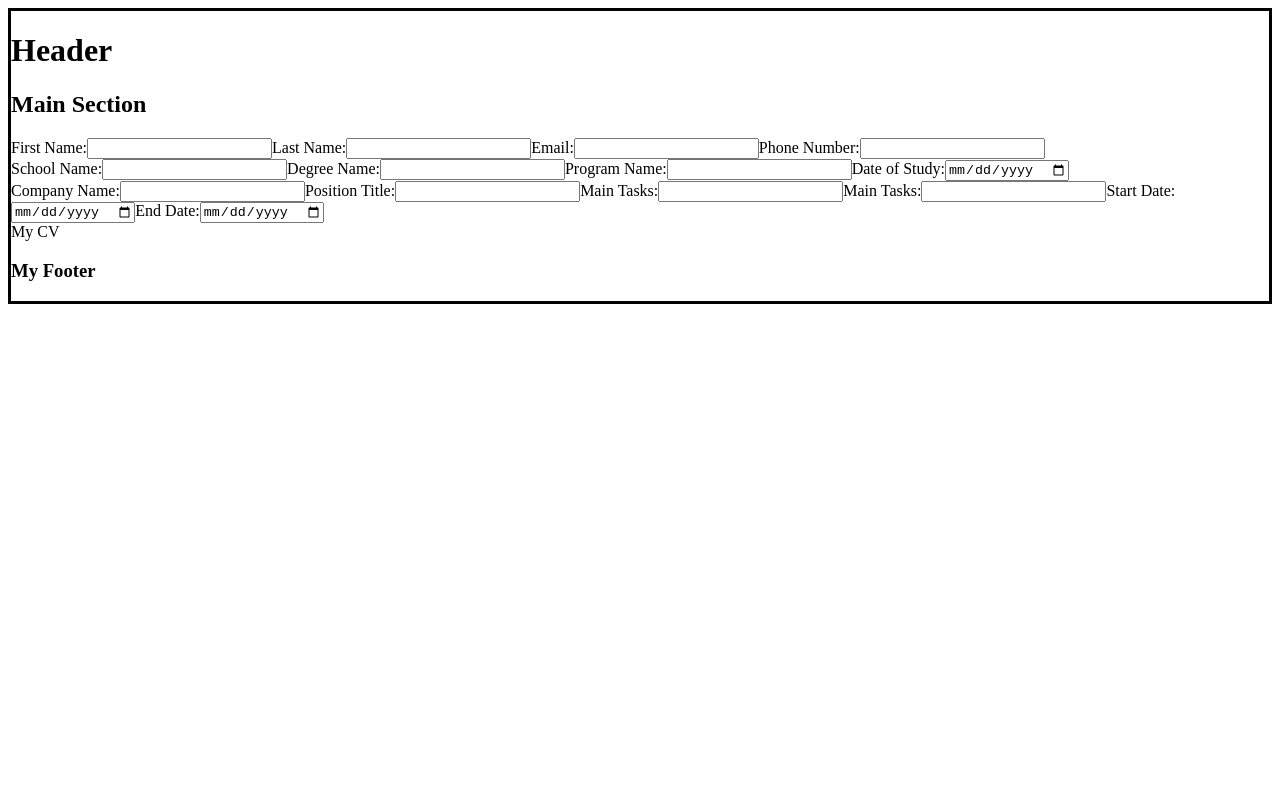
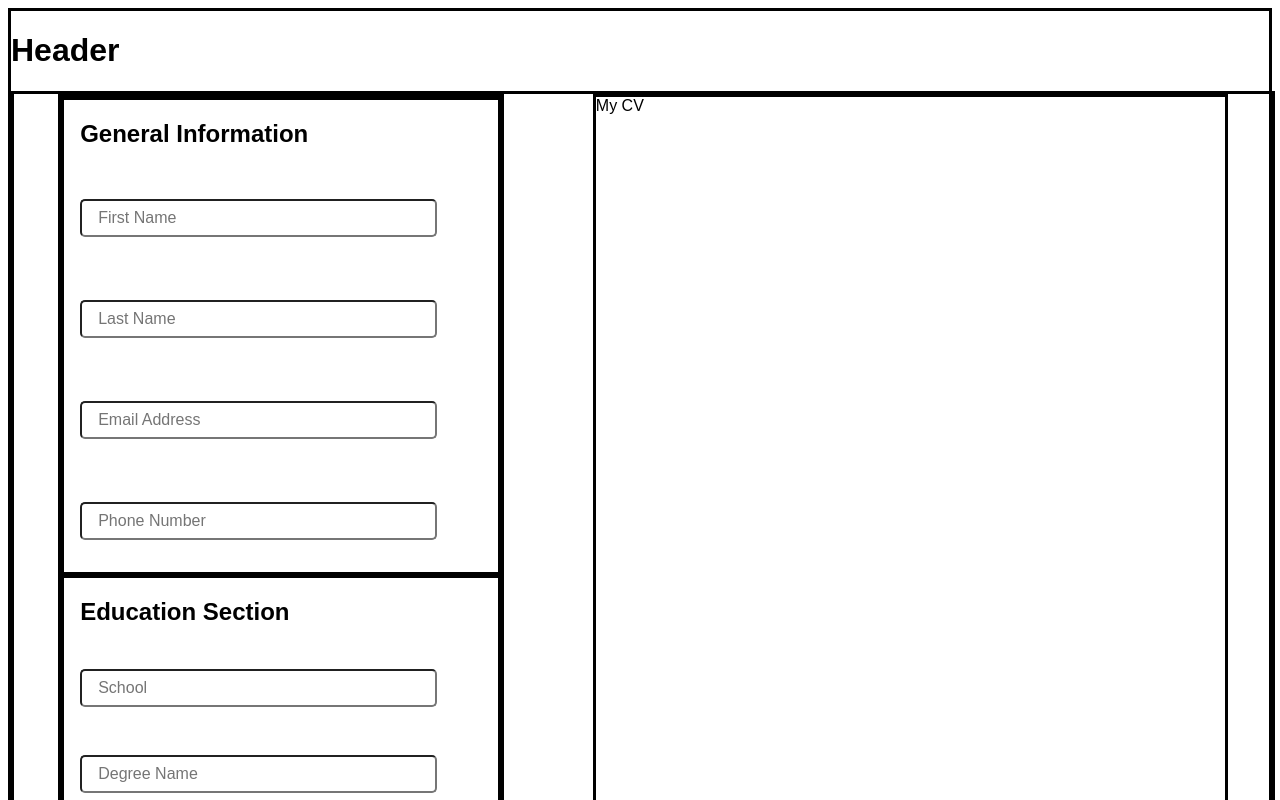
Before and after one commit to mdnavarro21/cv-project, a React (Create React App) app: page / in a window 1280 px wide. Shown: the top 800 px of the page. Built offline with nearby package versions, Linux system fonts and the light colour scheme.

Commit message:
added styling by using css and modifying html structure

```diff
--- a/src/components/Main.js
+++ b/src/components/Main.js
@@ -1,7 +1,7 @@
 import React, { Component } from 'react'
 import Form from './main-components/Form'
 import Overview from './main-components/Overview'
-
+import '../styles/Main.css';
 
 class Main extends Component {
     constructor(){
@@ -19,7 +19,7 @@ class Main extends Component {
                 schoolName: '',
                 degreeName: '',
                 programName: '',
-                dateOfStudy: '',
+                dateOfStudy: ''
             },
 
             experience: {
@@ -36,7 +36,7 @@ class Main extends Component {
         const target = event.target;
         const value = target.value;
         const name = target.name;
-        const section = target.parentNode.parentNode.id;
+        const section = target.parentNode.id;
         const object = this.state[section];
         let {[name]: _, ...spread} = object
         this.setState({
@@ -50,7 +50,6 @@ class Main extends Component {
     render() {
         return (
             <main>
-                <h2>Main Section</h2>
                 <Form handleInputChange = {this.handleInputChange} mainState = {this.state}/>
                 <Overview />
             </main>
--- a/src/components/main-components/Form.js
+++ b/src/components/main-components/Form.js
@@ -2,13 +2,13 @@ import React, {Component} from "react";
 import Education from "./form-sections/Education";
 import General from "./form-sections/General";
 import Experience from './form-sections/Experience'
-
+import '../../styles/Form.css'
 class Form extends Component {
 
     render() {
         const { handleInputChange, mainState } = this.props;
         return (
-            <div id = 'cv-form'>
+            <div id = 'cv-form-container'>
                 <General onChange = {handleInputChange} generalState = {mainState.general}/>
                 <Education onChange = {handleInputChange} educationState = {mainState.education}/>
                 <Experience onChange = {handleInputChange} experienceState = {mainState.experience}/>
--- a/src/components/main-components/Overview.js
+++ b/src/components/main-components/Overview.js
@@ -1,10 +1,10 @@
 import React, {Component} from "react";
-
+import '../../styles/Overview.css'
 class Overview extends Component {
 
     render() {
         return (
-            <div>My CV</div>
+            <div id = 'overview'>My CV</div>
         )
     }
 }
--- a/src/components/main-components/form-sections/Education.js
+++ b/src/components/main-components/form-sections/Education.js
@@ -5,36 +5,34 @@ class Education extends Component {
     render() {
         const { onChange, educationState } = this.props;
         return (
+            <section>
+                <h1>Education Section</h1>
                 <form id = 'education'>
-                <label htmlFor="school-name">School Name:
                     <input
                         type = 'text'
                         name = 'schoolName'
                         onChange = { onChange }
                         value = { educationState.schoolName }
                         id = 'school-name'
+                        placeholder="School"
                     />
-                </label>
-                <label htmlFor="degree-name">Degree Name:
                     <input
                         type = 'text'
                         name = 'degreeName'
                         onChange = { onChange }
                         value = { educationState.degreeName }
                         id = 'degree-name'
+                        placeholder="Degree Name"
                     />
-                </label>
-                <label htmlFor="program-name">Program Name:
                     <input
                         type = 'text'
                         name = 'programName'
                         onChange = { onChange }
                         value = { educationState.programName }
                         id = 'program-name'
+                        placeholder="Program Name"
                     />
-                </label>
-
-                <label htmlFor="date-of-study">Date of Study:
+                    <label htmlFor="date-of-study">Date of Study:</label>
                     <input
                             type = 'date'
                             name = 'dateOfStudy'
@@ -42,9 +40,8 @@ class Education extends Component {
                             value = { educationState.dateOfStudy }
                             id = 'date-of-study'
                         />
-                </label>
-
                 </form>
+            </section>
         )
     }
 }
--- a/src/components/main-components/form-sections/Experience.js
+++ b/src/components/main-components/form-sections/Experience.js
@@ -4,44 +4,35 @@ class Experience extends Component {
     render() {
         const { onChange, experienceState } = this.props;
         return (
-            <form id = 'experience'>
-                <label htmlFor="company-name">Company Name:
+            <section>
+                <h1>Experience</h1>
+                <form id = 'experience'>
                     <input
                         type = 'text'
                         name = 'companyName'
                         onChange = { onChange }
                         value = { experienceState.companyName }
                         id = 'company-name'
+                        placeholder="Company Name"
                     />
-                </label>
-                <label htmlFor="position-title">Position Title:
                     <input
                         type = 'text'
                         name = 'positionTitle'
                         onChange = { onChange }
                         value = { experienceState.positionTitle }
                         id = 'position-title'
+                        placeholder="Position Title"
                     />
-                </label>
-                <label htmlFor="main-tasks">Main Tasks:
-                    <input
-                        type = 'textarea'
-                        name = 'mainTasks'
-                        onChange = { onChange }
-                        value = { experienceState.mainTasks }
-                        id = 'main-tasks'
-                    />
-                </label>
-                <label htmlFor="main-tasks">Main Tasks:
-                    <input
-                        type = 'textarea'
-                        name = 'mainTasks'
-                        onChange = { onChange }
-                        value = { experienceState.mainTasks }
-                        id = 'main-tasks'
-                    />
-                </label>
-                <label htmlFor="start-date">Start Date:
+                    <label htmlFor="main-tasks">Main Tasks:</label>
+                    <textarea
+                        id="main-tasks"
+                        name="mainTasks"
+                        onChange = {onChange}
+                        value = {experienceState.mainTasks}
+                        rows="5"
+                        cols="33">
+                    </textarea>
+                    <label htmlFor="start-date">Start Date:</label>
                     <input
                         type = 'date'
                         name = 'startDate'
@@ -49,8 +40,7 @@ class Experience extends Component {
                         value = { experienceState.startDate }
                         id = 'start-date'
                     />
-                </label>
-                <label htmlFor="end-date">End Date:
+                    <label htmlFor="end-date">End Date:</label>
                     <input
                         type = 'date'
                         name = 'endDate'
@@ -58,8 +48,8 @@ class Experience extends Component {
                         value = { experienceState.endDate }
                         id = 'end-date'
                     />
-                </label>
-            </form>
+                </form>
+            </section>
         )
     }
 }
--- a/src/components/main-components/form-sections/General.js
+++ b/src/components/main-components/form-sections/General.js
@@ -5,45 +5,43 @@ class General extends Component {
     render() {
         const { onChange, generalState } = this.props;
         return (
-            <form id = 'general'>
-                <label htmlFor="first-name">First Name:
+            <section>
+                <h1>General Information</h1>
+                <form id = 'general'>
                     <input
                         type = 'text'
                         name = 'firstName'
                         onChange = { onChange }
                         value = { generalState.firstName }
                         id = 'first-name'
+                        placeholder="First Name"
                     />
-                </label>
-                <label htmlFor="last-name">Last Name:
                     <input
                         type = 'text'
                         name = 'lastName'
                         onChange = { onChange }
                         value = { generalState.lastName }
                         id = 'last-name'
+                        placeholder="Last Name"
                     />
-                </label>
-                <label htmlFor="email">Email:
                     <input
                         type = 'text'
                         name = 'email'
                         onChange = { onChange }
                         value = { generalState.email }
                         id = 'email'
+                        placeholder="Email Address"
                     />
-                </label>
-                <label htmlFor="phoneNo">Phone Number:
                     <input
                         type = 'text'
                         name = 'phoneNo'
                         onChange = { onChange }
                         value = { generalState.phoneNo }
                         id = 'phoneNo'
+                        placeholder="Phone Number"
                     />
-                </label>
-
-            </form>
+                </form>
+            </section>
         )
     }
 }
--- a/src/styles/App.css
+++ b/src/styles/App.css
@@ -1,3 +1,5 @@
 #myApp {
     border-style: solid;
+    height: auto;
+    font-family: Arial, Helvetica, sans-serif;
 }
--- /dev/null
+++ b/src/styles/Form.css
@@ -0,0 +1,29 @@
+form {
+    display: flex;
+    flex-direction: column;
+    justify-content: space-around;
+}
+
+form input {
+    border-radius: 5px;
+    width: 80%;
+    height: 2rem;
+    font-size: 1rem;
+
+    padding-left: 1rem;
+}
+#cv-form-container {
+    border-style: solid;
+    display: grid;
+    grid-template-rows: 1fr 1fr 1fr;
+
+    width: 35%;
+    height: auto;
+}
+
+#cv-form-container > * {
+    border-style: solid;
+    display: grid;
+    grid-template-rows: auto 1fr;
+    padding-left: 1rem;
+}
--- /dev/null
+++ b/src/styles/Main.css
@@ -0,0 +1,10 @@
+main {
+    display: flex;
+    justify-content: space-around;
+    border-style: solid;
+
+    height: 180vh;
+    width: 100%;
+
+
+}
--- /dev/null
+++ b/src/styles/Overview.css
@@ -0,0 +1,8 @@
+#overview {
+    border-style: solid;
+    width: 50%;
+    height: 50%;
+
+    position: sticky;
+    top: 10px;
+}
```
Lines whose indentation alone changed are shown as unchanged.
